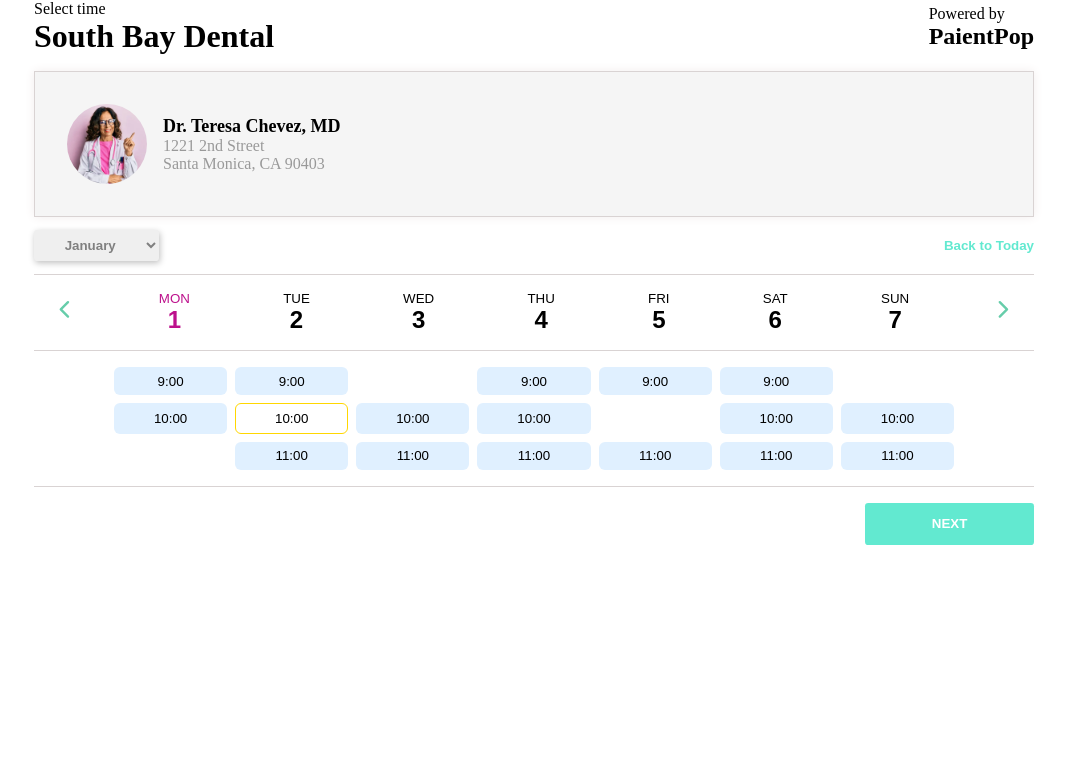
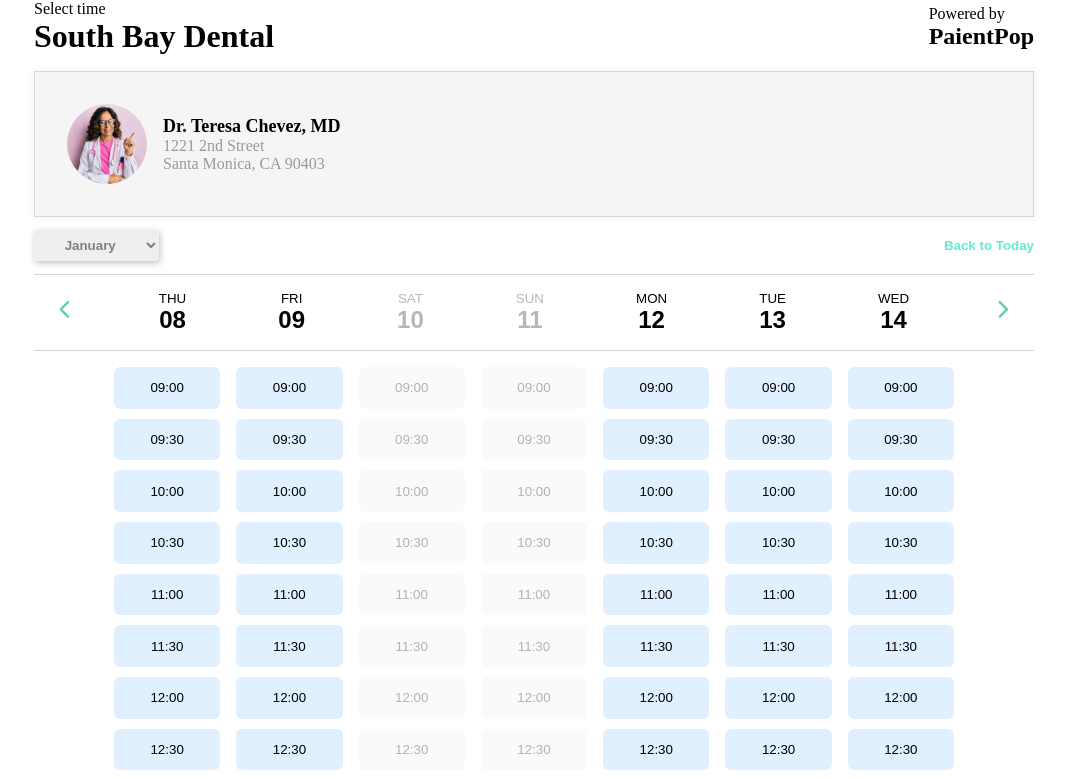
Before and after one commit to odevpl/Calendar, a React (Vite) app: page / in a window 1280 px wide. Shown: the top 779 px of the page, without its empty margins (106-1171 px from the left). Built offline with nearby package versions, Linux system fonts and the light colour scheme.

Commit message:
Generate calendar (without months)

```diff
--- a/package.json
+++ b/package.json
@@ -10,6 +10,7 @@
     "preview": "vite preview"
   },
   "dependencies": {
+    "dayjs": "^1.11.19",
     "react": "^19.2.0",
     "react-dom": "^19.2.0",
     "react-icon": "^1.0.0",
--- a/src/components/booking/DayPicker/DayPicker.jsx
+++ b/src/components/booking/DayPicker/DayPicker.jsx
@@ -3,9 +3,56 @@ import BlueBtn from '../../ui/Button/BlueBtn/BlueBtn';
 import DayRows from '../DayRows/DayRows';
 import TimeSlots from '../TimeSlots/TimeSlots';
 import './DayPicker.scss';
+import { useState } from 'react';
+import { generateCalendarData } from '../../utils/CalendarData/CalendarData';
+import dayjs from 'dayjs';
 
 const DayPicker = () => {
   const navigate = useNavigate();
+
+  const [startDate, setStartDate] = useState(null);
+  const [calendar, setCalendar] = useState(generateCalendarData());
+  const [selectedSlot, setSelectedSlot] = useState(null);
+
+  const handlePrevRange = () => {
+    const newStart = startDate
+      ? dayjs(startDate).subtract(7, 'day')
+      : dayjs().subtract(7, 'day');
+      setStartDate(newStart);
+      setCalendar(generateCalendarData(newStart));
+  }
+
+  const handleNextRange = () => {
+    const newStart = startDate
+      ? dayjs(startDate).add(7, 'day')
+      : dayjs().add(7, 'day');
+    setStartDate(newStart);
+    setCalendar(generateCalendarData(newStart));
+  };
+
+  const handleSelectSlot = (dayIndex, slotIndex) => { //dayIndex - dzień w którym kliknięto slot
+    const newCalendar = calendar.map((day, dIdx) => { //dIdx - aktualny indeks w pętli map
+
+      if (dIdx !== dayIndex) return day; //jeżeli to nie jest kliknięty dzień to zwracamy go bez zmian, tylko w dniu klikniętym zwracamy sloty
+
+      return {
+        ...day,
+        slots: day.slots.map((slot, sIdx) => {
+          if (sIdx !== slotIndex) { // dla każdego slotu poza klikniętym, slotIndex - index klikniętego slotu, sIdx - aktualny indekx w pętli slotów
+            return { ...slot, status: slot.status === 'selected' ? 'available' : slot.status }; //jeżeli był selected to zmieniamy spowrotem na available
+          }
+          if (slot.status === 'disabled') return slot; // jeżeli slot jest disabled to nic się nie dzieje
+          return { ...slot, status: slot.status === 'available' ? 'selected' : 'available' }; //zmiana statusu klikniętego slotu z available na selected i inny na available
+        }),
+      };
+    });
+
+    setCalendar(newCalendar);
+    setSelectedSlot({
+      day: calendar[dayIndex].date,
+      slot: calendar[dayIndex].slots[slotIndex].time,
+    });
+  };
 
   const handleNext = () => {
     navigate('/booking/summary');
@@ -13,8 +60,16 @@ const DayPicker = () => {
 
   return (
     <div className='calendarWrapper'>
-      <DayRows />
-      <TimeSlots />
+      <DayRows
+        calendar={calendar}
+        onSelectDay={handleSelectSlot}
+        onPrevRange={handlePrevRange}
+        onNextRange={handleNextRange}
+      />
+      <TimeSlots
+        calendar={calendar} // tablica dni ze slotami
+        onSelectSlot={handleSelectSlot}
+      />
       <div className='btnWrapper'>
         <BlueBtn onClick={handleNext}> Next</BlueBtn>
       </div>
--- a/src/components/booking/DayRows/DayRows.jsx
+++ b/src/components/booking/DayRows/DayRows.jsx
@@ -2,43 +2,24 @@
 import ArrowBtn from '../../ui/Button/ArrowBtn/ArrowBtn';
 import './DayRows.scss'
 
-const DaysRow = () => {
+const DaysRow = ({ calendar, onSelectDay, onPrevRange, onNextRange }) => {
   return (
     <div className='daysRow'>
-      <ArrowBtn direction='left' />
-
+      <ArrowBtn direction='left' onClick={onPrevRange} />
       <div className='days'>
-        <button className='day active'>
-          <p className='name'>Mon</p>
-          <p className='numberDay'>1</p>
-        </button>
-        <button className='day'>
-          <p className='name'>Tue</p>
-          <p className='numberDay'>2</p>
-        </button>
-        <button className='day'>
-          <p className='name'>Wed</p>
-          <p className='numberDay'>3</p>
-        </button>
-        <button className='day'>
-          <p className='name'>Thu</p>
-          <p className='numberDay'>4</p>
-        </button>
-        <button className='day'>
-          <p className='name'>Fri</p>
-          <p className='numberDay'>5</p>
-        </button>
-        <button className='day'>
-          <p className='name'>Sat</p>
-          <p className='numberDay'>6</p>
-        </button>
-        <button className='day'>
-          <p className='name'>Sun</p>
-          <p className='numberDay'>7</p>
-        </button>
+        {calendar.map((day, dayIndex) => (
+          <button
+            key={day.date}
+            className={`day ${day.isToday ? 'today' : ''} ${day.isDisabled ? 'disabled' : ''}`}
+            disabled={day.isDisabled}
+            onClick={() => onSelectDay(dayIndex, null)} // opcjonalnie zaznaczenie całego dnia
+          >
+            <p className='name'>{day.dayName}</p>
+            <p className='numberDay'>{day.date.split('-')[2]}</p>
+          </button>
+        ))}
       </div>
-
-      <ArrowBtn direction='right' />
+      <ArrowBtn direction='right' onClick={onNextRange} />
     </div>
   );
 };
--- a/src/components/booking/TimeSlots/TimeSlots.jsx
+++ b/src/components/booking/TimeSlots/TimeSlots.jsx
@@ -1,90 +1,25 @@
 import { useState } from 'react';
 import './TimeSlots.scss';
 
-const SLOT_STATUS = {
-  AVAILABLE: 'available',
-  BOOKED: 'booked',
-  SELECTED: 'selected',
-};
 
-const HOURS = [9, 10, 11];
-
-const TimeSlots = () => {
-  const [days, setDays] = useState([
-    {
-      9: SLOT_STATUS.AVAILABLE,
-      10: SLOT_STATUS.AVAILABLE,
-      11: SLOT_STATUS.BOOKED,
-    },
-    {
-      9: SLOT_STATUS.AVAILABLE,
-      10: SLOT_STATUS.SELECTED,
-      11: SLOT_STATUS.AVAILABLE,
-    },
-    {
-      9: SLOT_STATUS.BOOKED,
-      10: SLOT_STATUS.AVAILABLE,
-      11: SLOT_STATUS.AVAILABLE,
-    },
-    {
-      9: SLOT_STATUS.AVAILABLE,
-      10: SLOT_STATUS.AVAILABLE,
-      11: SLOT_STATUS.AVAILABLE,
-    },
-    {
-      9: SLOT_STATUS.AVAILABLE,
-      10: SLOT_STATUS.BOOKED,
-      11: SLOT_STATUS.AVAILABLE,
-    },
-    {
-      9: SLOT_STATUS.AVAILABLE,
-      10: SLOT_STATUS.AVAILABLE,
-      11: SLOT_STATUS.AVAILABLE,
-    },
-    {
-      9: SLOT_STATUS.BOOKED,
-      10: SLOT_STATUS.AVAILABLE,
-      11: SLOT_STATUS.AVAILABLE,
-    },
-  ]);
-
-  const toggleSlot = (dayIndex, hour) => {
-    setDays((prev) =>
-      prev.map((day, i) => {
-        if (i !== dayIndex) return day;
-        // block booked
-        if (day[hour] === SLOT_STATUS.BOOKED) return day;
-
-        // new state:
-        let newStatus;
-        if (day[hour] === SLOT_STATUS.AVAILABLE) {
-          newStatus = SLOT_STATUS.SELECTED;
-        } else {
-          newStatus = SLOT_STATUS.AVAILABLE;
-        }
-        // return new object
-        return {
-          ...day,
-          [hour]: newStatus,
-        };
-      })
-    );
-  };
+const TimeSlots = ({ calendar, onSelectSlot }) => {
 
   return (
     <div className='timeSlots'>
-      {HOURS.map((hour) =>
-        days.map((day, dayIndex) => (
-          <button
-            key={`${hour}-${dayIndex}`}
-            className={`slot ${day[hour]}`}
-            disabled={day[hour] === SLOT_STATUS.BOOKED}
-            onClick={() => toggleSlot(dayIndex, hour)}
-          >
-            {hour}:00
-          </button>
-        ))
-      )}
+        {calendar.map((day, dayIndex) => ( //iteruje po każdym dniu w kalendarzu
+            <div key={day.date} className='daySlots'>
+              {day.slots.map((slot, slotIndex) => ( //iteruje po każdym slocie danego dnia
+                <button
+                  key={slot.time}
+                  disabled={slot.status === 'disabled'} //blokuje kliknięcie dla slotów zablokowanych
+                  className={`slot ${slot.status}`} //dodaje klasę available, selected, disabled
+                  onClick={() => onSelectSlot(dayIndex, slotIndex)} //wywouje funkcję i aktualizuje stann slotów w całym kalendarzu
+                  >
+                  {slot.time}
+                </button>
+              ))}
+            </div>
+        ))}
     </div>
   );
 };
--- a/src/components/booking/TimeSlots/TimeSlots.scss
+++ b/src/components/booking/TimeSlots/TimeSlots.scss
@@ -1,12 +1,16 @@
 .timeSlots {
   display: grid;
   grid-template-columns: repeat(7, 1fr);
-  gap: 0.5em;
+  gap: 1em;
   padding: 1em 5em;
   text-align: center;
   border-bottom: 1px solid rgb(217, 211, 211);
   .slot {
-    padding: 0.5em 0;
+    display: grid;
+    grid-template-columns: 1fr;
+    width: 100%;
+    padding: 1em 0;
+    margin-bottom: 10px;
     border: none;
     border-radius: 6px;
     font-weight: 500;
--- a/src/components/ui/Button/ArrowBtn/ArrowBtn.jsx
+++ b/src/components/ui/Button/ArrowBtn/ArrowBtn.jsx
@@ -1,9 +1,9 @@
 import { FiChevronLeft, FiChevronRight } from 'react-icons/fi';
 import './ArrowBtn.scss';
 
-const ArrowBtn = ({ direction }) => {
+const ArrowBtn = ({ direction, onClick }) => {
   return (
-    <button className='btnArrow'>
+    <button className='btnArrow' onClick={onClick}>
       {direction === 'left' ? <FiChevronLeft /> : <FiChevronRight />}
     </button>
   );
--- /dev/null
+++ b/src/components/utils/CalendarData/CalendarData.jsx
@@ -0,0 +1,32 @@
+import dayjs from 'dayjs';
+
+export const MOCK_SLOTS = [
+  '09:00', '09:30', '10:00', '10:30',
+  '11:00', '11:30', '12:00', '12:30',
+  '13:00', '13:30', '14:00', '14:30',
+  '15:00', '15:30', '16:00', '16:30',
+];
+
+export const generateCalendarData = (startDate = null) => {
+  const start = startDate ? dayjs(startDate) : dayjs();
+  const data = [];
+
+  for (let i = 0; i < 7; i++) {
+    const current = start.add(i, 'day');
+    const dayName = current.format('ddd'); // Mon, Tue...
+    const isWeekend = current.day() === 0 || current.day() === 6;
+
+    data.push({
+      date: current.format('YYYY-MM-DD'),
+      dayName,
+      isToday: current.isSame(dayjs(), 'day'),
+      isDisabled: isWeekend,
+      slots: MOCK_SLOTS.map((time) => ({
+        time,
+        status: isWeekend ? 'disabled' : 'available',
+      })),
+    });
+  }
+
+  return data;
+};
```
Also changed, not shown: 2 other files (tests, documents, lock files or other folders).
